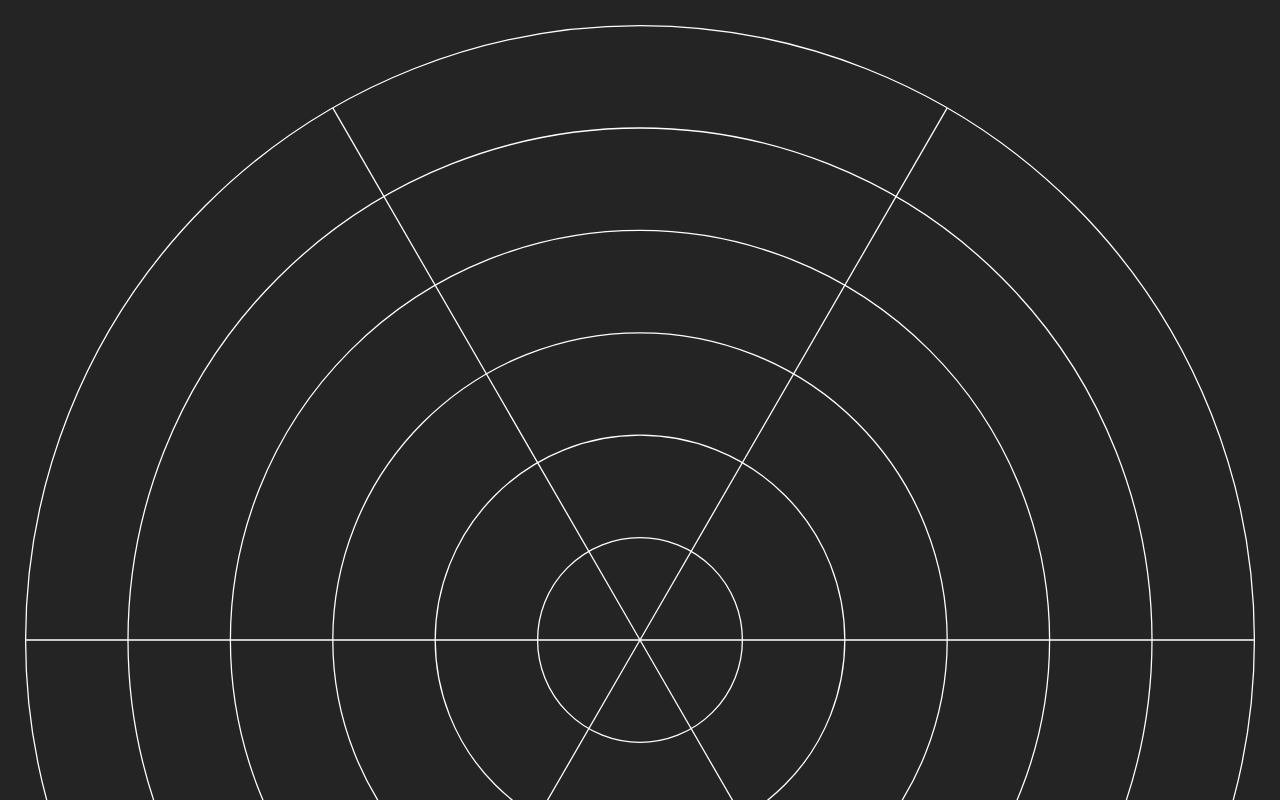
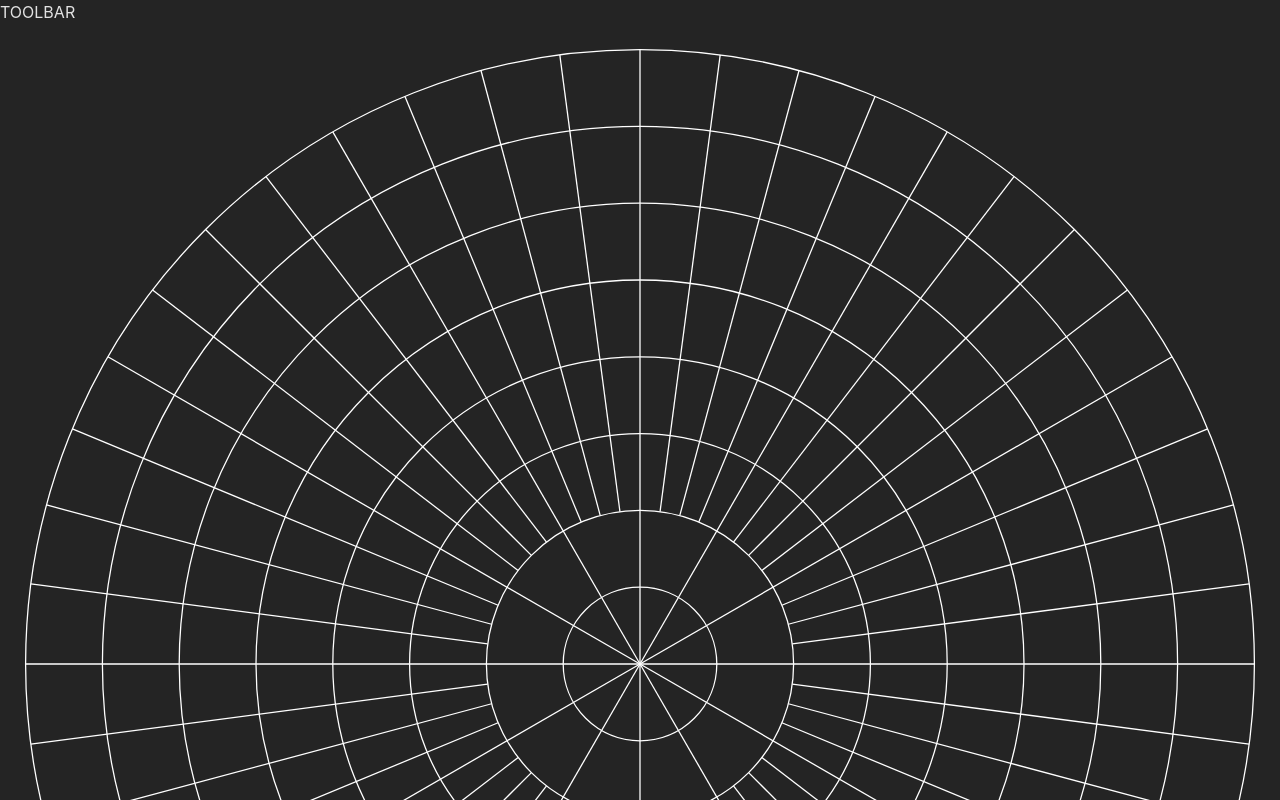
Before and after one commit to Unit2795/radial-demonstrator, a React (Vite) app: page / in a window 1280 px wide. Built offline with nearby package versions, Linux system fonts and the light colour scheme.

Commit message:
Stretch grid to fit viewport, experiment with drawing reduced spokes near center of the chart

```diff
--- a/src/App.tsx
+++ b/src/App.tsx
@@ -2,9 +2,14 @@ import Grid from "./components/Grid/Grid.tsx";
 
 function App() {
   return (
-    <>
-        <Grid/>
-    </>
+    <div className={"flex min-h-screen"}>
+        <div className={'bg-white text-black w-20'}>
+            TOOLBAR
+        </div>
+        <div className={'flex-1'}>
+            <Grid/>
+        </div>
+    </div>
   )
 }
 
--- a/src/components/Grid/Grid.tsx
+++ b/src/components/Grid/Grid.tsx
@@ -5,15 +5,18 @@ const PADDING = 20;
 const VIEWPORT = 1000;
 const CENTER = VIEWPORT / 2;
 const MAXRADIUS = VIEWPORT / 2 - PADDING;
+// Number of radial axes away from the center of the grid to draw a reduced number of spokes
+const SPOKE_STANDOFF_DISTANCE = 2;
 
 const Grid = () => {
 	const svgRef = useRef<SVGSVGElement>(null);
 
-	const [radials] = useState(6);
-	const [spokes] = useState(6);
+	const [radials] = useState(8);
+	const [spokes] = useState(48);
 
     return (
 		<svg
+			className={"max-h-screen mx-auto"}
 			viewBox={`0 0 ${VIEWPORT} ${VIEWPORT}`}
 			ref={svgRef}
 			preserveAspectRatio="xMidYMid meet"
@@ -39,14 +42,23 @@ const Grid = () => {
 			{
 				Array.from({length: spokes}).map((_, i) => {
 					const angle = (i * 2 * Math.PI) / spokes;
+					const innerRadius = i % 4 === 0 ?
+						0 :
+						(MAXRADIUS / radials) * SPOKE_STANDOFF_DISTANCE;
+
+					// Calculate start points using the inner radius
+					const x1 = CENTER + Math.cos(angle) * innerRadius;
+					const y1 = CENTER + Math.sin(angle) * innerRadius;
+
+					// End points remain the same
 					const x2 = CENTER + Math.cos(angle) * MAXRADIUS;
 					const y2 = CENTER + Math.sin(angle) * MAXRADIUS;
 
 					return (
 						<line
 							key={i}
-							x1={CENTER}
-							y1={CENTER}
+							x1={x1}
+							y1={y1}
 							x2={x2}
 							y2={y2}
 							stroke={"white"}
```
Also changed, not shown: src/util/throttle.ts (deleted).
